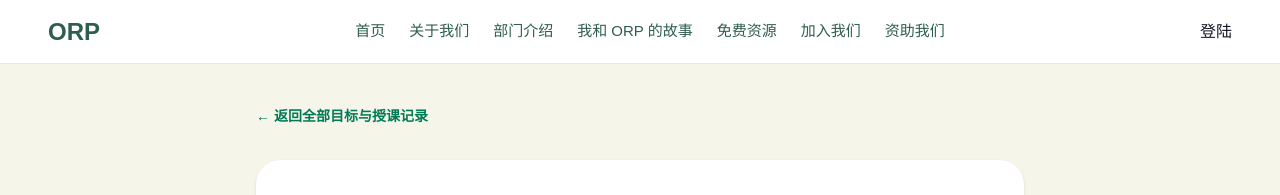
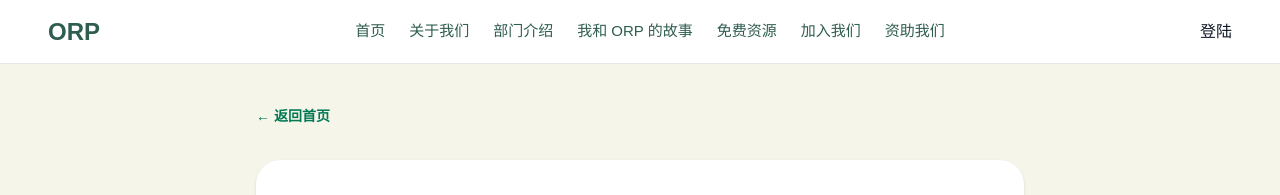
Before and after one commit to YihangChai/orp-website, a Next.js app: page /teacher/edit-goal/1 in a window 1280 px wide. Shown: the top 195 px of the page. Built offline with nearby package versions, Linux system fonts and the light colour scheme; no server answers; the database is empty.

Commit message:
fixing 404 error in teacher's page

```diff
--- a/src/app/teacher/edit-goal/[goalId]/page.tsx
+++ b/src/app/teacher/edit-goal/[goalId]/page.tsx
@@ -127,7 +127,7 @@ export default function EditGoalPage() {
     setMessage("修改成功，正在返回全部目标与授课记录...");
     setIsSubmitting(false);
 
-    router.push("/teacher/goals");
+    router.push("/teacher");
     router.refresh();
   }
 
@@ -136,10 +136,10 @@ export default function EditGoalPage() {
       <main className="min-h-screen bg-[#f6f5e9] px-6 py-10 text-stone-800">
         <section className="mx-auto max-w-3xl">
           <Link
-            href="/teacher/goals"
+            href="/teacher"
             className="text-sm font-semibold text-emerald-700 hover:text-emerald-900"
           >
-            ← 返回全部目标与授课记录
+            ← 返回首页
           </Link>
 
           <p className="mt-8 text-stone-600">正在读取目标...</p>
@@ -153,10 +153,10 @@ export default function EditGoalPage() {
       <main className="min-h-screen bg-[#f6f5e9] px-6 py-10 text-stone-800">
         <section className="mx-auto max-w-3xl">
           <Link
-            href="/teacher/goals"
+            href="/teacher"
             className="text-sm font-semibold text-emerald-700 hover:text-emerald-900"
           >
-            ← 返回全部目标与授课记录
+            ← 返回首页
           </Link>
 
           <div className="mt-8 rounded-3xl bg-white p-8 shadow-sm">
@@ -175,10 +175,10 @@ export default function EditGoalPage() {
     <main className="min-h-screen bg-[#f6f5e9] px-6 py-10 text-stone-800">
       <section className="mx-auto max-w-3xl">
         <Link
-          href="/teacher/goals"
+          href="/teacher"
           className="text-sm font-semibold text-emerald-700 hover:text-emerald-900"
         >
-          ← 返回全部目标与授课记录
+          ← 返回首页
         </Link>
 
         <div className="mt-8 rounded-[2rem] border border-emerald-100 bg-white p-7 shadow-sm md:p-9">
```
